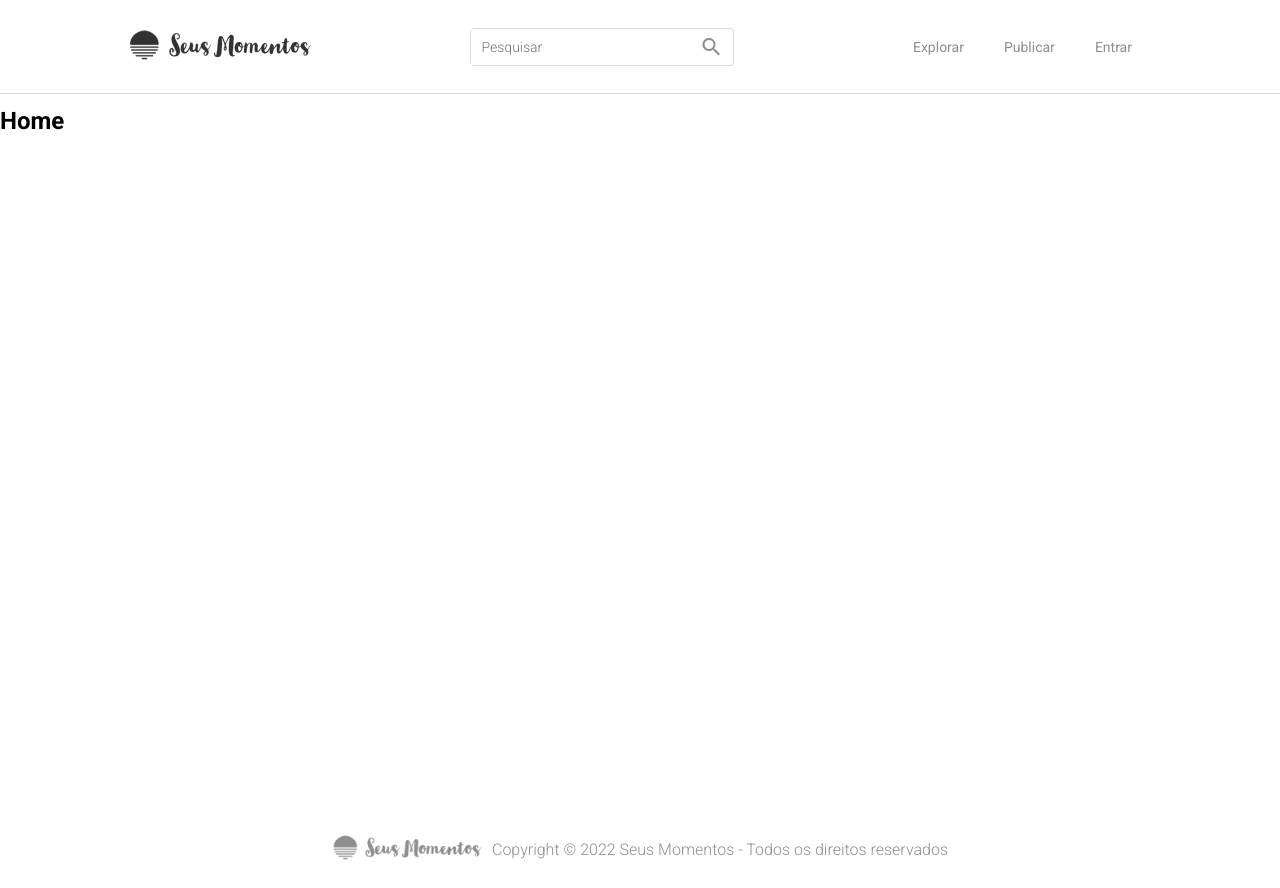
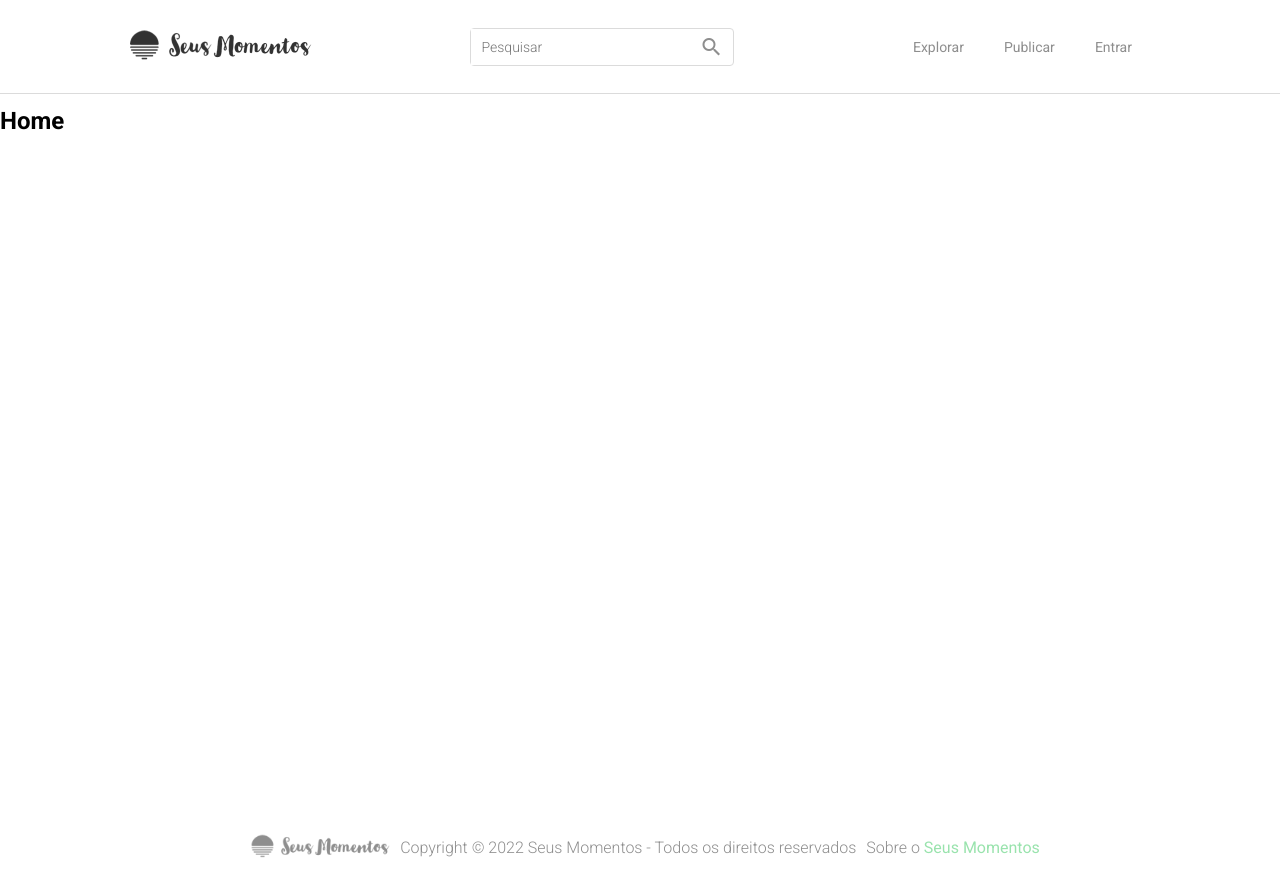
Before and after one commit to lucasalvees/seus-momentos, an Angular app: page / in a window 1280 px wide. Built offline with nearby package versions, Linux system fonts and the light colour scheme.

Commit message:
add link to page about

```diff
--- a/src/app/components/footer/footer.component.css
+++ b/src/app/components/footer/footer.component.css
@@ -14,3 +14,13 @@ footer p {
     font-weight: 300;
     color: #8E8E8E;
 }
+footer a {
+    font-weight: 300;
+    color: #8E8E8E;
+    padding-left: 10px;
+}
+
+footer span {
+    color: #99E3AD;
+    font-weight: 400;
+}
--- a/src/app/components/footer/footer.component.html
+++ b/src/app/components/footer/footer.component.html
@@ -3,4 +3,5 @@
         <img src="assets/img/Seus-Momentos-Footer.png" alt="">
     </a>
     <p>Copyright © 2022 Seus Momentos - Todos os direitos reservados</p>
+    <a routerLink="/sobre">Sobre o <span>Seus Momentos</span></a>
 </footer>
```
